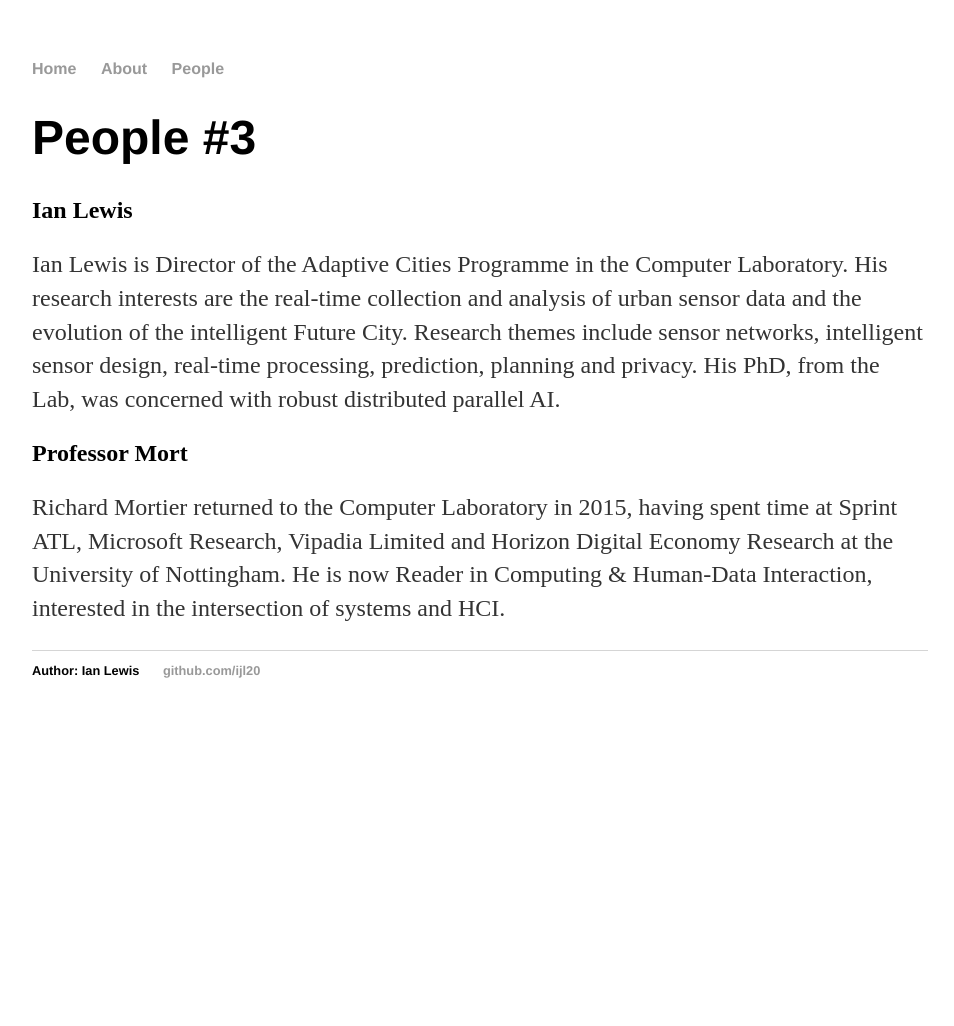
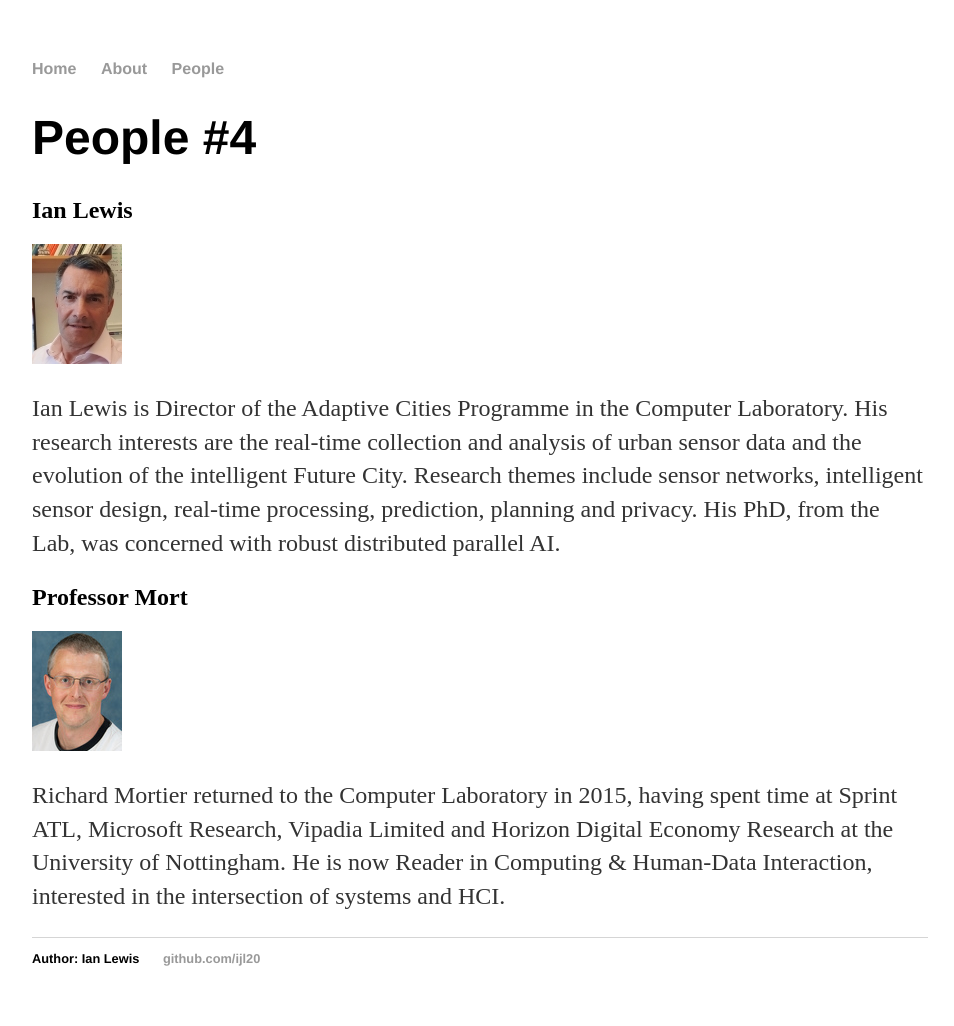
Before and after one commit to ijl20/ijl20.github.io, a Jekyll site: the page built from people/index.html, in a window 1280 px wide. Shown: the whole page, without its empty margins (160-1114 px from the left). Built offline with Jekyll 4.4.1, drawn with Linux system fonts in a browser that asks for light colours; before the commit the page ends 900 px from its top, so only the background shows below that.

Commit message:
added images

```diff
--- a/people/index.html
+++ b/people/index.html
@@ -4,11 +4,16 @@ title: Systems Group People
 ---
 
 <div class="blurb">
-	<h1>People #3</h1>
+	<h1>People #4</h1>
 	{% for person in site.people %}
-		<h2>{{ person.name }}</h2>
-
-		<p>{{ person.content | markdownify }}</p>
-
+		<div class="person">
+			<h2>{{ person.name }}</h2>
+      <div class="person_image">
+				<img src="{{ person.image }}"/>
+			</div>
+			<div class="person_content">
+		    {{ person.content | markdownify }}
+			</div>
+    </div> <!-- /person -->
 	{% endfor %}
 </div><!-- /.blurb -->
```
Also changed, not shown: _people/ijl20.md (+1 -0 lines), _people/mort.md (+1 -1 lines).
